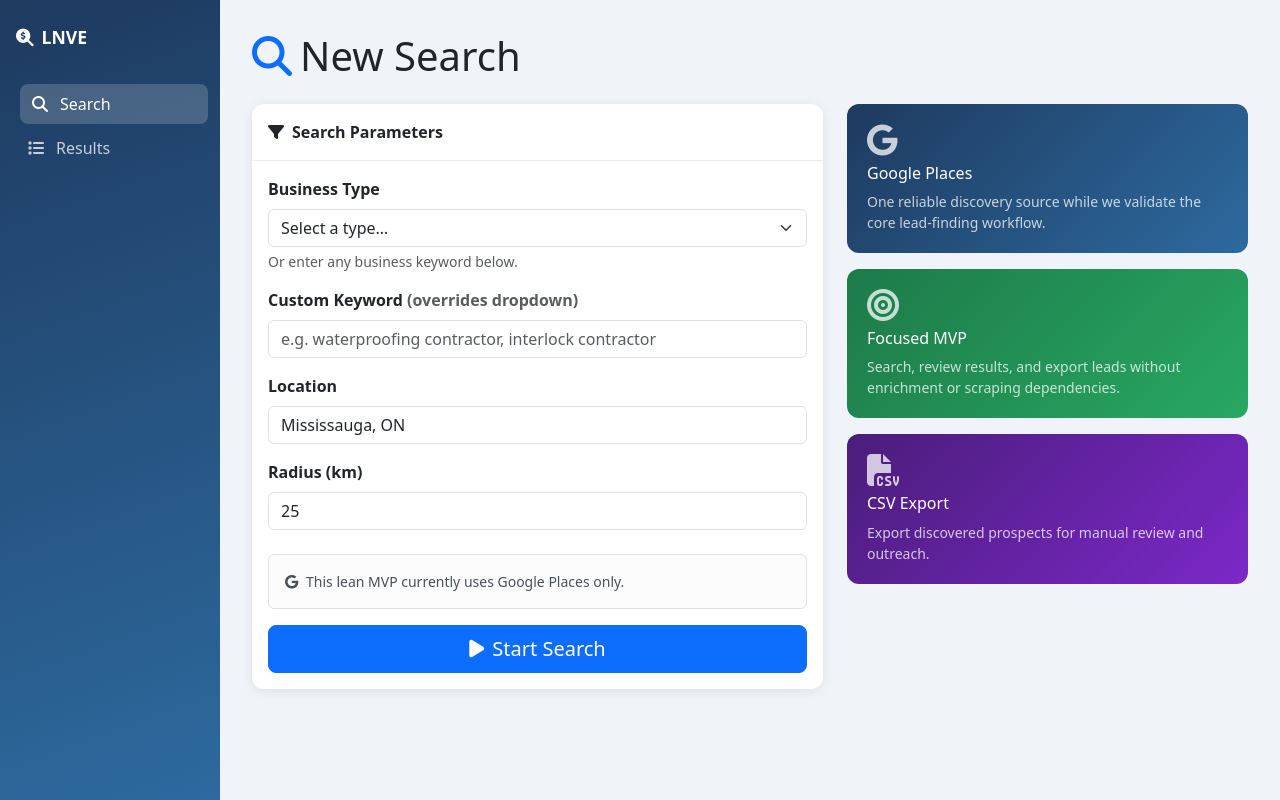
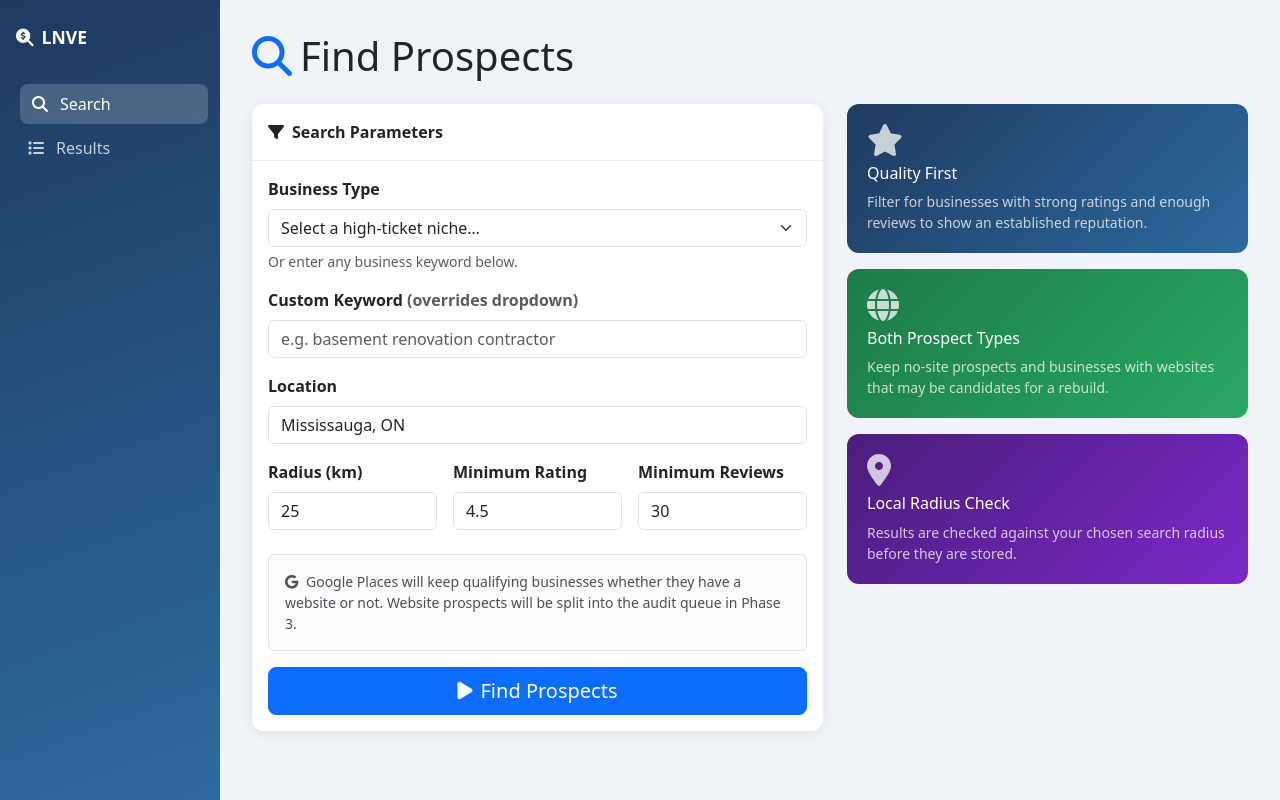
Before and after one commit to jenozu/LNVE, a Flask app: page / in a window 1280 px wide. Run offline with Flask 3, Linux system fonts and the light colour scheme; parts of the project's set-up code (start-up, migrations or seed data) failed here and were passed over; some libraries are stand-ins or nearby versions.

Commit message:
Phase 2: add rating and review filters to UI

```diff
--- a/web/templates/index.html
+++ b/web/templates/index.html
@@ -2,7 +2,7 @@
 {% block title %}Search{% endblock %}
 
 {% block content %}
-<h1 class="mb-4"><i class="fas fa-search me-2 text-primary"></i>New Search</h1>
+<h1 class="mb-4"><i class="fas fa-search me-2 text-primary"></i>Find Prospects</h1>
 
 <div class="row g-4">
     <div class="col-lg-7">
@@ -15,7 +15,7 @@
                     <div class="mb-3">
                         <label class="form-label fw-semibold">Business Type</label>
                         <select class="form-select" name="search_type">
-                            <option value="">Select a type…</option>
+                            <option value="">Select a high-ticket niche…</option>
                             {% for value, label in search_types %}
                             <option value="{{ value }}">{{ label }}</option>
                             {% endfor %}
@@ -28,7 +28,7 @@
                             Custom Keyword <span class="text-muted">(overrides dropdown)</span>
                         </label>
                         <input type="text" class="form-control" name="custom_type"
-                               placeholder="e.g. waterproofing contractor, interlock contractor">
+                               placeholder="e.g. basement renovation contractor">
                     </div>
 
                     <div class="mb-3">
@@ -38,19 +38,35 @@
                                placeholder="City name, address, or lat,lng">
                     </div>
 
-                    <div class="mb-4">
-                        <label class="form-label fw-semibold">Radius (km)</label>
-                        <input type="number" class="form-control" name="radius"
-                               value="25" min="1" max="100" required>
+                    <div class="row g-3">
+                        <div class="col-md-4">
+                            <label class="form-label fw-semibold">Radius (km)</label>
+                            <input type="number" class="form-control" name="radius"
+                                   value="25" min="1" max="50" step="1" required>
+                        </div>
+
+                        <div class="col-md-4">
+                            <label class="form-label fw-semibold">Minimum Rating</label>
+                            <input type="number" class="form-control" name="min_rating"
+                                   value="4.5" min="0" max="5" step="0.1" required>
+                        </div>
+
+                        <div class="col-md-4">
+                            <label class="form-label fw-semibold">Minimum Reviews</label>
+                            <input type="number" class="form-control" name="min_reviews"
+                                   value="30" min="0" step="1" required>
+                        </div>
                     </div>
 
-                    <div class="alert alert-light border small">
+                    <div class="alert alert-light border small mt-4">
                         <i class="fab fa-google me-1"></i>
-                        This lean MVP currently uses Google Places only.
+                        Google Places will keep qualifying businesses whether they
+                        have a website or not. Website prospects will be split into
+                        the audit queue in Phase 3.
                     </div>
 
                     <button type="submit" class="btn btn-primary btn-lg w-100">
-                        <i class="fas fa-play me-2"></i>Start Search
+                        <i class="fas fa-play me-2"></i>Find Prospects
                     </button>
                 </form>
             </div>
@@ -61,28 +77,33 @@
         <div class="row g-3">
             <div class="col-12">
                 <div class="stat-card stat-blue">
-                    <i class="fab fa-google fa-2x mb-2 opacity-75"></i>
-                    <h6>Google Places</h6>
+                    <i class="fas fa-star fa-2x mb-2 opacity-75"></i>
+                    <h6>Quality First</h6>
                     <p class="mb-0 small opacity-75">
-                        One reliable discovery source while we validate the core lead-finding workflow.
+                        Filter for businesses with strong ratings and enough reviews
+                        to show an established reputation.
                     </p>
                 </div>
             </div>
+
             <div class="col-12">
                 <div class="stat-card stat-green">
-                    <i class="fas fa-bullseye fa-2x mb-2 opacity-75"></i>
-                    <h6>Focused MVP</h6>
+                    <i class="fas fa-globe fa-2x mb-2 opacity-75"></i>
+                    <h6>Both Prospect Types</h6>
                     <p class="mb-0 small opacity-75">
-                        Search, review results, and export leads without enrichment or scraping dependencies.
+                        Keep no-site prospects and businesses with websites that may
+                        be candidates for a rebuild.
                     </p>
                 </div>
             </div>
+
             <div class="col-12">
                 <div class="stat-card stat-purple">
-                    <i class="fas fa-file-csv fa-2x mb-2 opacity-75"></i>
-                    <h6>CSV Export</h6>
+                    <i class="fas fa-map-marker-alt fa-2x mb-2 opacity-75"></i>
+                    <h6>Local Radius Check</h6>
                     <p class="mb-0 small opacity-75">
-                        Export discovered prospects for manual review and outreach.
+                        Results are checked against your chosen search radius before
+                        they are stored.
                     </p>
                 </div>
             </div>
```
